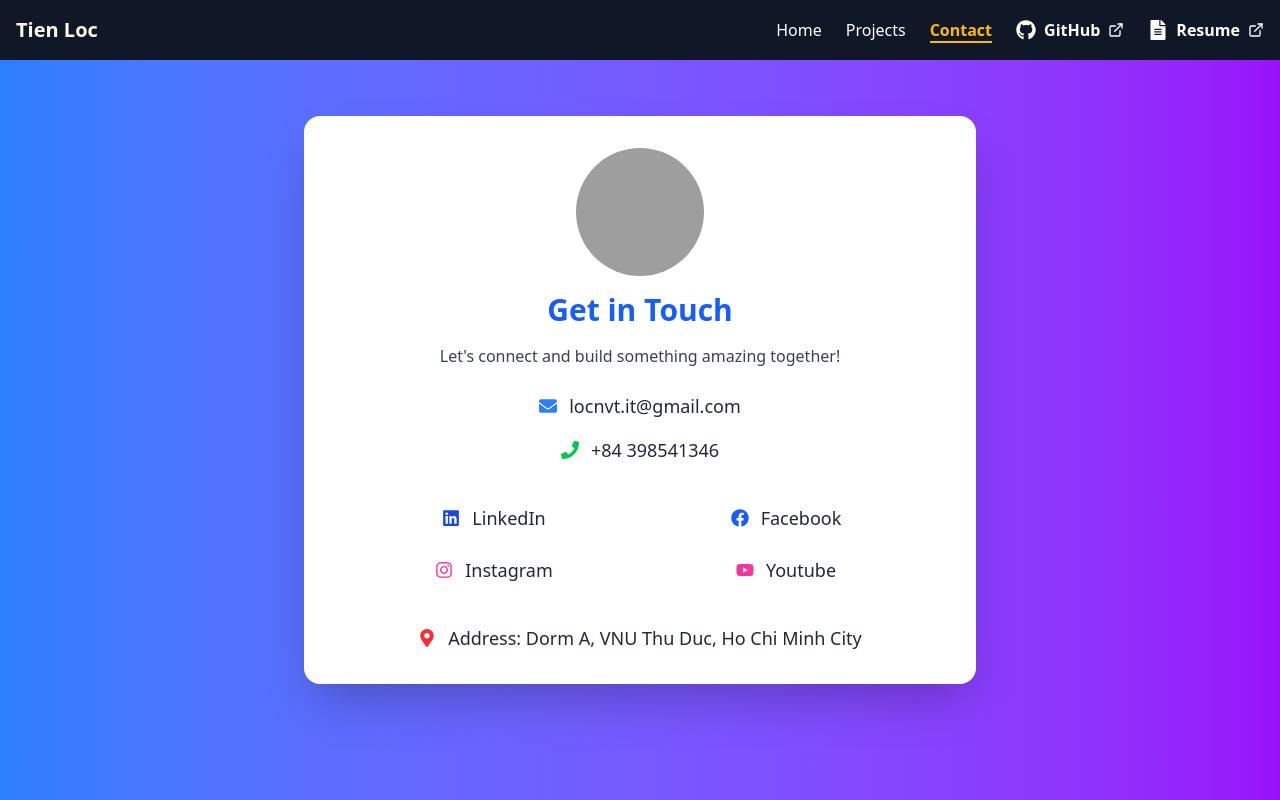
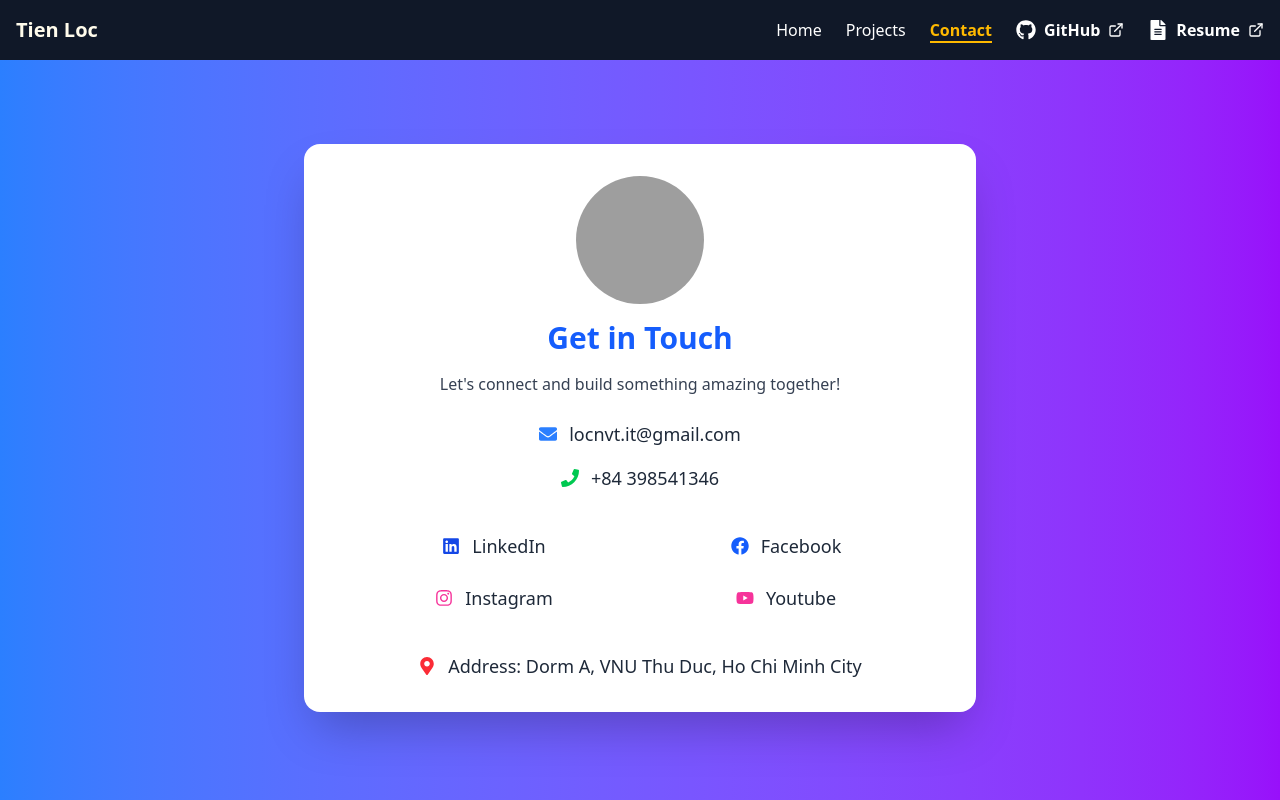
Before and after one commit to iseT1enLoc/porfolio, a React (Vite) app: page /contact in a window 1280 px wide. Shown: the top 800 px of the page. Built offline with nearby package versions, Linux system fonts and the light colour scheme; grey boxes are pictures that could not be loaded.

Commit message:
fix margin

```diff
--- a/src/components/Hero.jsx
+++ b/src/components/Hero.jsx
@@ -5,7 +5,7 @@ import "../index.css";
 const Hero = () => {
   return (
     <section
-      className="relative flex items-center justify-center min-h-screen bg-gray-900 text-white"
+      className="pt-20 relative flex items-center justify-center min-h-screen bg-gray-900 text-white"
       style={{
         backgroundImage:
           "url('https://assets.goal.com/images/v3/blt2aaca933046f8b00/Cristiano%20Ronaldo%20Portugal%202024%20(4).jpg?auto=webp&format=pjpg&width=1080&quality=60')",
--- a/src/pages/Contact.jsx
+++ b/src/pages/Contact.jsx
@@ -7,7 +7,7 @@ import "../index.css";
 const Contact = () => {
   return (
     <div>
-      <div className="flex flex-col items-center justify-center min-h-screen bg-gradient-to-r from-blue-500 to-purple-600 p-6 text-white">
+      <div className="flex flex-col items-center justify-center min-h-screen bg-gradient-to-r from-blue-500 to-purple-600 p-6 text-white pt-20">
         {/* Animated Contact Card */}
         <motion.div
           initial={{ y: 100, opacity: 0 }} // Start position (bottom)
```
